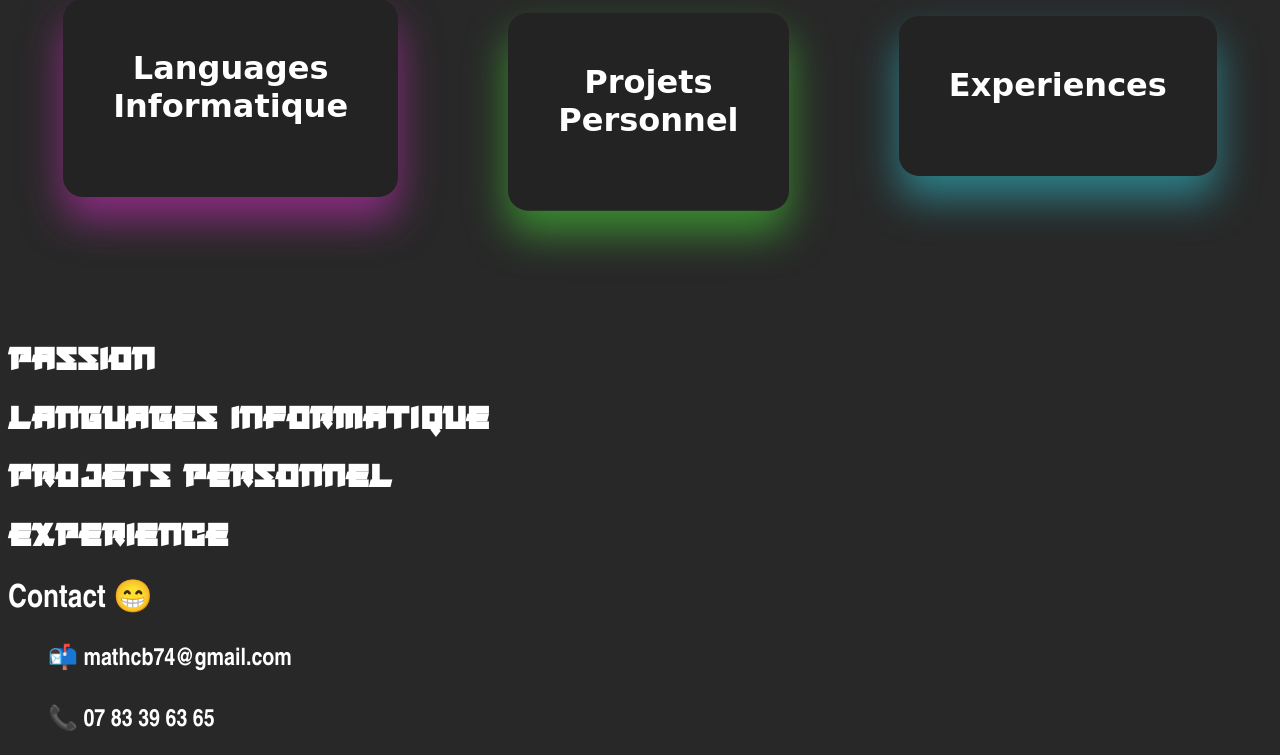
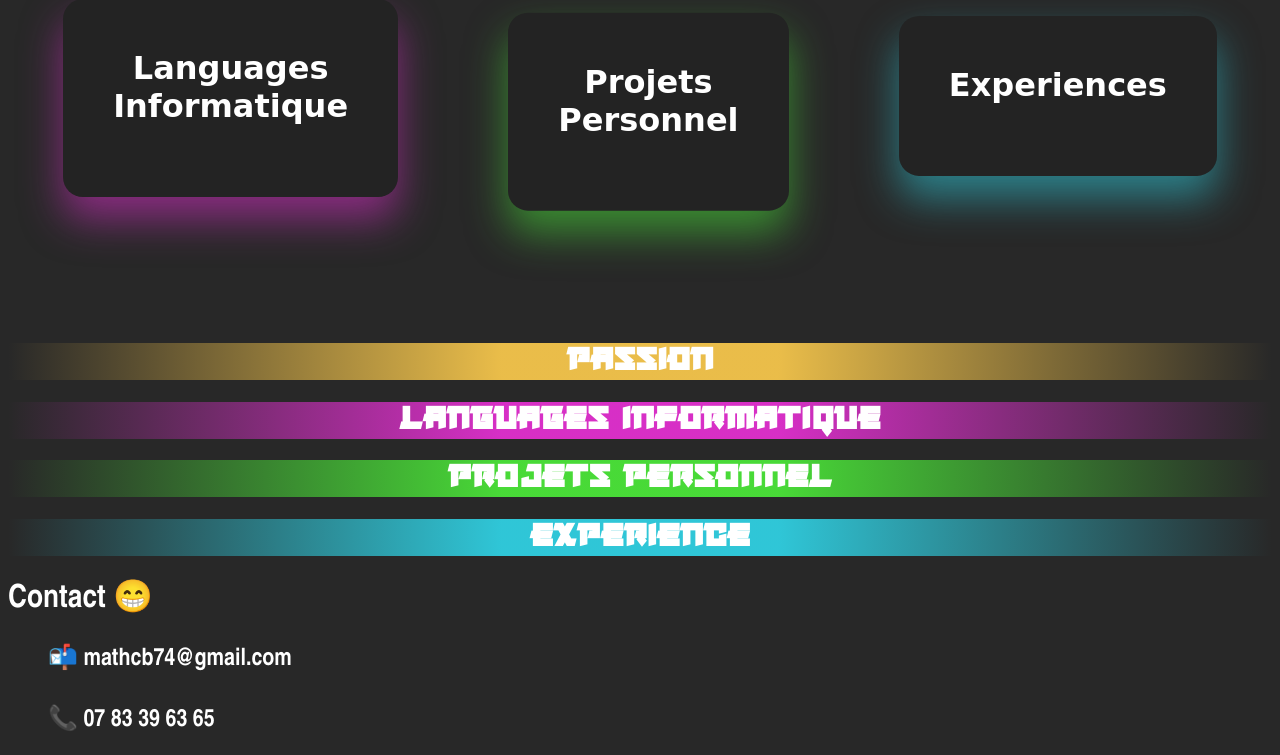
Before and after one commit to math-pixel/portfolio, a PHP site: page / in a window 1280 px wide. Shown: the part 764-1519 px from the top of the page. Run offline with PHP 8.4, Linux system fonts and the light colour scheme.

Commit message:
Add files via upload

```diff
--- a/css.css
+++ b/css.css
@@ -1,6 +1,6 @@
 @font-face{
 	font-family: 'japon';
-	src:url('./font-japon/Japanese Robot.otf') format('truetype');
+	src:url('font-japon/Japanese Robot.otf') format('truetype');
 }
 
 @keyframes floating-scolaire {
@@ -287,10 +287,24 @@ body{
 .Portfolio{
 	padding-top: 10%;
 }
-.projet_perso{
+.port_passion{
 	text-align: center;
-	background: radial-gradient(circle, rgba(76,237,57, 0.5) 22%, rgba(252,70,107,0) 100%);
+	background: radial-gradient(circle, rgb(255,205,77, 0.9) 22%, rgba(252,70,107,0) 100%);
 }
+.port_informatique{
+	text-align: center;
+	background: radial-gradient(circle, rgb(234,48,215, 0.9) 22%, rgba(252,70,107,0) 100%);
+}
+.port_perso{
+	text-align: center;
+	background: radial-gradient(circle, rgba(76,237,57, 0.9) 22%, rgba(252,70,107,0) 100%);
+}
+.port_xp{
+	text-align: center;
+	background: radial-gradient(circle, rgb(48,215,234, 0.9) 22%, rgba(252,70,107,0) 100%);
+}
+
+
 .sous-chapitre{
 	font-family: cursive;
 	display: flex;
@@ -361,6 +375,13 @@ body{
 
 
 
+
+
+
+
+
+
+
 .footer{
 	font-family: Arial Narrow;
 }
```
